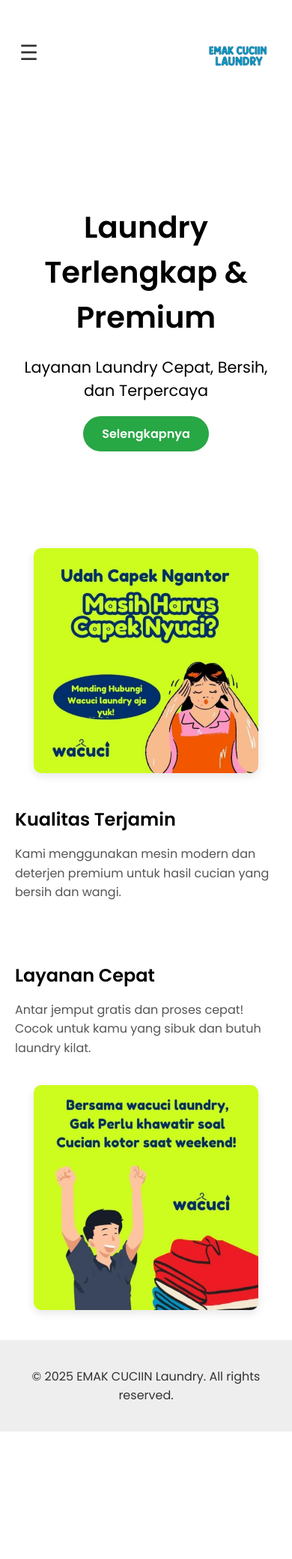
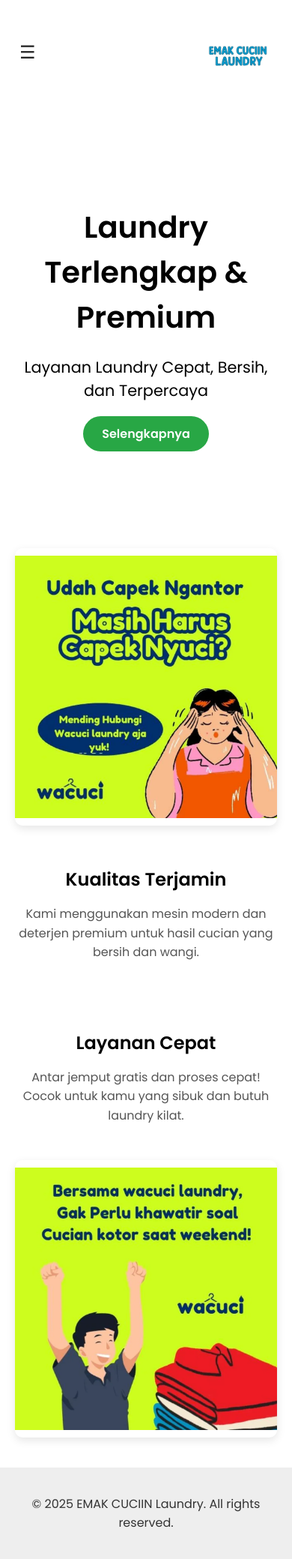
Before and after one commit to Dabskutz/anylaundry, a PHP site: page / in a window 390 px wide. Shown: the whole page at 75% size. Before the commit the page ends 1909 px from the top, so only its background shows below. Run offline with PHP 8.4, Linux system fonts and the light colour scheme.

Commit message:
anything update

```diff
--- a/index.html
+++ b/index.html
@@ -6,7 +6,7 @@
   <meta charset="UTF-8">
   <meta name="viewport" content="width=device-width, initial-scale=1.0">
   <title>Home</title>
-  <link rel="icon" type="image/png" sizes="96x96" href="images/icon-logo/logo-bulat.png">
+  <link rel="icon" type="image/png" sizes="48x48" href="images/icon-logo/logo-bulat.png">
   <link href="https://fonts.googleapis.com/css2?family=Poppins:wght@400;600&display=swap" rel="stylesheet">
   <link rel="stylesheet" href="style.css">
 </head>
--- a/kontak.html
+++ b/kontak.html
@@ -49,7 +49,7 @@
           </div>
         </div>
         <div class="contact-logo-section">
-          <img src="images/contact-images/bg-new.jpg" alt="Logo Wacuci" class="contact-logo">
+          <img src="images/contact-images/logo-bulat.png" alt="Logo emak-cuciin" class="contact-logo">
         </div>
       </div>
     </section>
--- a/order-form/order.html
+++ b/order-form/order.html
@@ -10,7 +10,7 @@
 <body>
 
 <div class="form-box">
-  <h2>PAYMENT</h2>
+  <h2>Form Payment</h2>
   <form name="orderForm" ng-submit="submitForm()">
     <input type="text" placeholder="Nama" ng-model="form.nama" required>
     <input type="text" placeholder="Alamat" ng-model="form.alamat" required>
@@ -55,7 +55,7 @@
         const phoneNumber = "6285694469084"; // Ganti dengan nomor WhatsApp bisnismu
 
         const message =
-`Halo Wacuci Laundry 👋
+`Halo Emak Cuciin Laundry 👋
 
 Saya ingin melakukan pemesanan laundry dengan detail berikut:
 
--- a/style.css
+++ b/style.css
@@ -133,10 +133,10 @@
 /* Hamburger Style */
 .hamburger {
   display: none;
-  font-size: 28px;
+  font-size: 29px;
   background: none;
   border: none;
-  color: #333;
+  color: #272727;
   cursor: pointer;
 }
 
@@ -250,8 +250,8 @@
 }
 
 .contact-logo {
-  width: 280px;
-  height: 280px;
+  width: 300px;
+  height: 300px;
   border-radius: 50%;
   object-fit: cover;
   box-shadow: 0 4px 14px rgba(0, 0, 0, 0.1);
@@ -276,14 +276,109 @@
 .btn-pesan:hover {
   background-color: #0056b3; /* warna biru lebih gelap saat hover */
 }
-.tentang-container {
-  max-width: 800px;
-  margin: 40px auto;
-  padding: 24px;
-  background-color: #ffffff;
-  box-shadow: 0 2px 8px rgba(0, 0, 0, 0.1);
-  border-radius: 12px;
-  font-family: 'Poppins', sans-serif;
-  line-height: 1.7;
-  color: #333;
+
+/* Default layout untuk desktop */
+header nav {
+  display: flex;
+  gap: 20px;
 }
+
+.image-row {
+  display: flex;
+  align-items: center;
+  justify-content: space-between;
+  margin-bottom: 30px;
+}
+
+.image-row img {
+  width: 45%;
+}
+
+.image-text {
+  width: 50%;
+  padding: 0 20px;
+}
+
+/* Kalau baris dibalik */
+.image-row.reverse {
+  flex-direction: row-reverse;
+}
+
+/* RESPONSIVE LAYOUT UNTUK MOBILE */
+@media (max-width: 768px) {
+  header nav {
+    display: none;
+    flex-direction: column;
+    background-color: #fff;
+    position: absolute;
+    top: 60px;
+    right: 10px;
+    box-shadow: 0 2px 5px rgba(0,0,0,0.2);
+    padding: 10px;
+  }
+
+  nav.show {
+    display: flex;
+  }
+
+  .image-row {
+    flex-direction: column;
+    text-align: center;
+  }
+
+  .image-row img,
+  .image-text {
+    width: 100%;
+    padding: 10px 0;
+  }
+}
+
+/* SIDEBAR NAV UNTUK MOBILE */
+nav {
+  position: fixed;
+  top: 0;
+  left: -100%;
+  width: 100%;
+  height: 100vh;
+  background-color: rgba(255, 255, 255, 0.6); /* transparan */
+  flex-direction: column;
+  padding: 40px 20px;
+  gap: 20px;
+  box-shadow: 2px 0 10px rgba(0, 0, 0, 0.1);
+  transition: left 0.3s ease;
+  z-index: 999;
+  display: flex;
+}
+
+/* Saat diklik, geser masuk dari kiri */
+nav.show {
+  left: 0;
+}
+
+/* Tombol hamburger tetap di kiri atas */
+.hamburger {
+  font-size: 24px;
+  background: none;
+  border: none;
+  cursor: pointer;
+  z-index: 1000;
+}
+
+/* DESKTOP MODE */
+@media (min-width: 768px) {
+  nav {
+    position: static;
+    flex-direction: row;
+    height: auto;
+    width: auto;
+    background: none;
+    box-shadow: none;
+    padding: 0;
+    gap: 30px;
+    left: auto;
+  }
+
+  .hamburger {
+    display: none;
+  }
+}
--- a/tentang.html
+++ b/tentang.html
@@ -27,8 +27,12 @@
     <h2>Tentang Emak Cuciin Laundry</h2>
     <div class="max-w-3xl mx-auto px-4 py-6 bg-white shadow-md rounded-lg"></div>
     <p>
-      Emak Cuciin Laundry hadir buat kamu yang butuh laundry cepat, bersih, dan wangi tanpa ribet. Dari cucian harian sampai baju kerja penting, semua kami tangani dengan telaten — kayak dicuciin sama emak sendiri! Kami pakai mesin cuci modern dan pewangi pilihan, jadi pakaian kamu nggak cuma bersih tapi juga nyaman dipakai. Nggak sempat antar? Tenang, kami juga punya layanan antar-jemput! Serahkan cucianmu ke Emak, kamu tinggal santai~
+      DI EMAK-IN AJA GASIH?
     </p>
+  </div>
+  <div class="layanan-card-4">
+    <h3>ADA EMAK DISINI</h3>
+    <p>Emak Cuciin Laundry hadir buat kamu yang butuh laundry cepat, bersih, dan wangi tanpa ribet. Dari cucian harian sampai baju kerja penting, semua kami tangani dengan telaten — kayak dicuciin sama emak sendiri! Kami pakai mesin cuci modern dan pewangi pilihan, jadi pakaian kamu nggak cuma bersih tapi juga nyaman dipakai. Nggak sempat antar? Tenang, kami juga punya layanan antar-jemput! Serahkan cucianmu ke Emak, kamu tinggal santai~</p>
   </section>
   <footer>
     <p>&copy; 2025 EMAK CUCIIN Laundry. All rights reserved.</p>
```
Also changed, not shown: layanan.css (+11 -0 lines), images/contact-images/logo-bulat.png (added).
